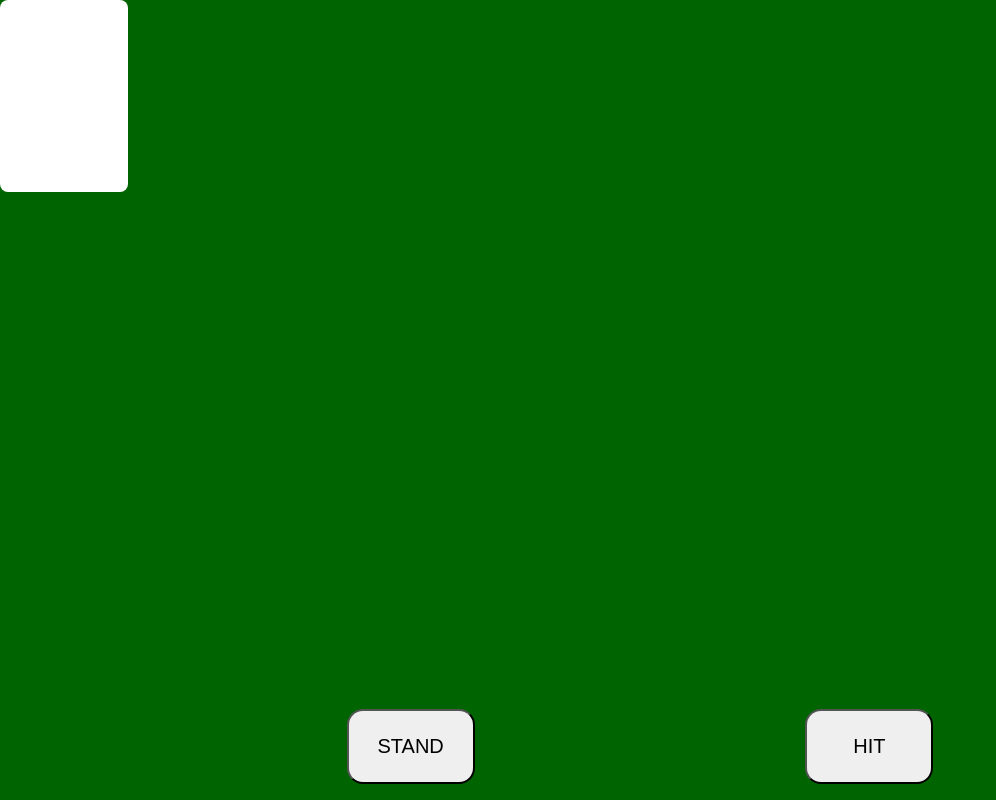
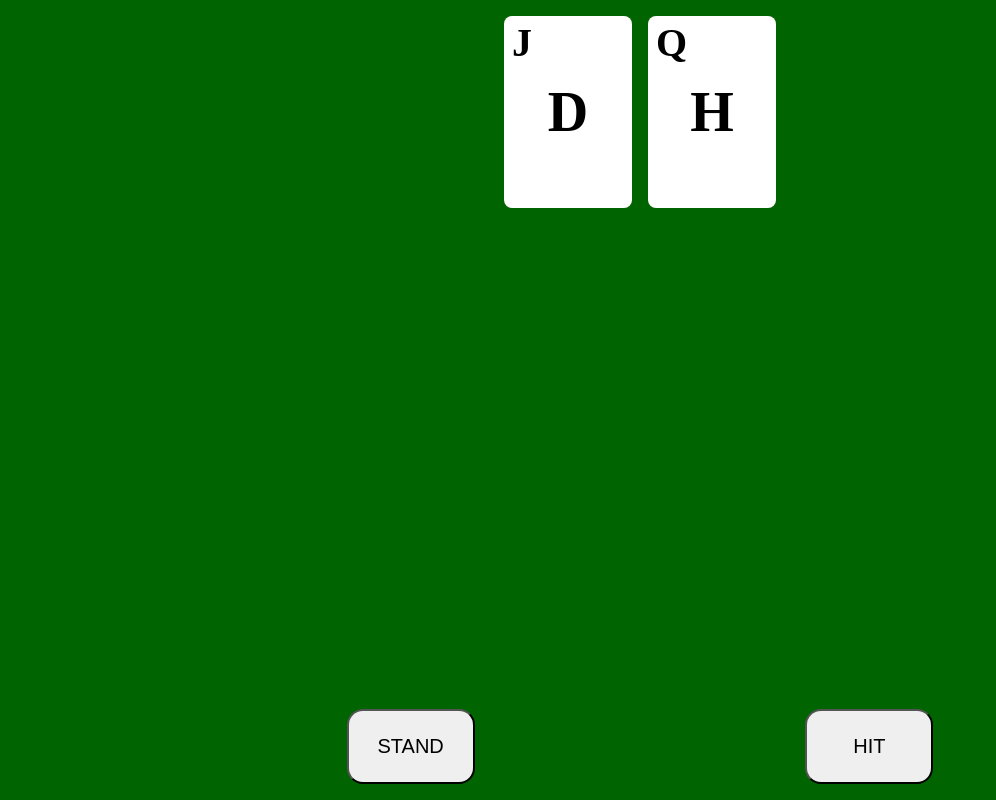
Before and after one commit to sandesh-rai/blackjack, a Vue app: page / in a window 1280 px wide. Shown: the whole page, without its empty margins (0-996 px from the left). Built offline with nearby package versions, Linux system fonts and the light colour scheme.

Commit message:
Add logic for calculating card score, and display cards for player hand

```diff
--- a/src/components/GameBoard.vue
+++ b/src/components/GameBoard.vue
@@ -1,17 +1,17 @@
 <template>
-  <div class="game-board">
-    <PlayerHand/>
-    <GameControl @hitPressed="hitPressed"/>
-  </div>
+  <main class="game-board">
+    <HandPlayer :playerHand="player.hand"/>
+    <GameControl @hitPressed="dealCard('player')"/>
+  </main>
 </template>
 
 <script>
 import GameControl from './GameControl.vue';
-import PlayerHand from './PlayerHand.vue';
+import HandPlayer from './HandPlayer.vue';
 
 export default {
     name: "GameBoard",
-    components: { PlayerHand, GameControl },
+    components: { HandPlayer, GameControl },
     data() {
       return {
         deckCards: [],
@@ -23,7 +23,7 @@ export default {
           hand: [],
           score: 0
         },
-        cardCount: 0
+        cardCount: 0,
       }
     },
     methods: {
@@ -56,18 +56,60 @@ export default {
       dealFirstTwoCards(){
         while (this.cardCount < 4) {
           // Player
-          this.player.hand.push(this.deckCards[this.cardCount]);
-          this.cardCount++;
+          this.dealCard('player');
 
           //Dealer
-          this.dealer.hand.push(this.deckCards[this.cardCount])
+          this.dealCard('dealer');
+        }
+      },
+      dealCard(receiver){
+        if (receiver === 'player') {
+          this.player.hand.push(this.deckCards[this.cardCount]);
+          this.calculateNewScore(this.deckCards[this.cardCount], receiver);
           this.cardCount++;
         }
+
+        if (receiver === 'dealer') {
+          this.dealer.hand.push(this.deckCards[this.cardCount]);
+          this.calculateNewScore(this.deckCards[this.cardCount], receiver);
+          this.cardCount++;
+        }
+
       },
-      hitPressed(){
-        this.player.hand.push(this.deckCards[this.cardCount]);
-        this.cardCount++;
-        console.log('HELLO!')
+      calculateNewScore(cardStr, receiver){
+        cardStr = cardStr.slice(1);
+
+        if (receiver === 'player') {
+          if (/^\d+$/.test(cardStr)) {
+          //If  the string is a number
+          this.player.score += parseInt(cardStr);
+          } else if (['K', 'Q', 'J'].includes(cardStr)) {
+            this.player.score += 10;
+          } else {
+            if (this.player.score >= 10) {
+              // If card is an Ace
+              this.player.score += 11;
+            } else {
+              this.player.score += 1;
+            }
+          }
+        }
+
+        if (receiver === 'dealer') {
+          if (/^\d+$/.test(cardStr)) {
+          //If  the string is a number
+          this.dealer.score += parseInt(cardStr);
+          } else if (['K', 'Q', 'J'].includes(cardStr)) {
+            this.dealer.score += 10;
+          } else {
+            if (this.dealer.score >= 10) {
+              // If card is an Ace
+              this.dealer.score += 11;
+            } else {
+              this.dealer.score += 1;
+            }
+          }
+        }
       }
     },
     created () {
--- /dev/null
+++ b/src/components/HandPlayer.vue
@@ -0,0 +1,24 @@
+<template>
+    <section class="player-hand">
+        <PlayingCard v-for="card in playerHand" :card="card" :key="card"/>
+    </section>
+</template>
+
+<script>
+import PlayingCard from './PlayingCard.vue';
+
+export default {
+    name: "HandPlayer",
+    props: {
+        playerHand: Array
+    },
+    components: { PlayingCard }
+}
+</script>
+
+<style scoped>
+.player-hand {
+    display: flex;
+    justify-content: center;
+}
+</style>
--- a/src/components/PlayerHand.vue
+++ /dev/null
@@ -1,15 +0,0 @@
-<template>
-    <PlayerHandCard/>
-</template>
-
-<script>
-import PlayerHandCard from './PlayerHandCard.vue';
-
-export default {
-    name: "PlayerHand",
-    components: { PlayerHandCard }
-}
-</script>
-
-<style scoped>
-</style>
--- a/src/components/PlayerHandCard.vue
+++ /dev/null
@@ -1,20 +0,0 @@
-<template>
-    <div class="card">
-
-    </div>
-</template>
-
-<script>
-export default {
-name: 'PlayerHandCard',
-}
-</script>
-
-<style scoped>
-.card {
-    height: 12rem;
-    width: 8rem;
-    background-color: white;
-    border-radius: 0.5rem;
-}
-</style>
--- /dev/null
+++ b/src/components/PlayingCard.vue
@@ -0,0 +1,62 @@
+<template>
+    <div class="card">
+        <span class="card-val">
+            {{ cardVal }}
+        </span>
+        <span class="card-suit">
+            {{ cardSuit }}
+        </span>
+    </div>
+</template>
+
+<script>
+export default {
+    name: 'PlayingCard',
+    props: {
+            card: String
+        },
+
+    computed: {
+        cardVal() {
+            return this.card.slice(1);
+        },
+        cardSuit(){
+            return this.card[0];
+        }
+    }
+}
+</script>
+
+<style scoped>
+.card {
+    height: 12rem;
+    width: 8rem;
+    position: relative;
+    background-color: white;
+    border-radius: 0.5rem;
+    margin: 1rem 0.5rem;
+    -webkit-touch-callout: none;
+    -webkit-user-select: none;
+    -khtml-user-select: none;
+    -moz-user-select: none;
+    -ms-user-select: none;
+    user-select: none;
+}
+
+.card > span.card-val {
+    font-size: 2.5rem;
+    font-weight: 700;
+    position: absolute;
+    top: 0.2rem;
+    left: 0.5rem;
+}
+
+.card > span.card-suit {
+    font-size: 3.5rem;
+    font-weight: 700;
+    position: absolute;
+    top: 50%;
+    left: 50%;
+    transform: translate(-50%, -50%);
+}
+</style>
```
